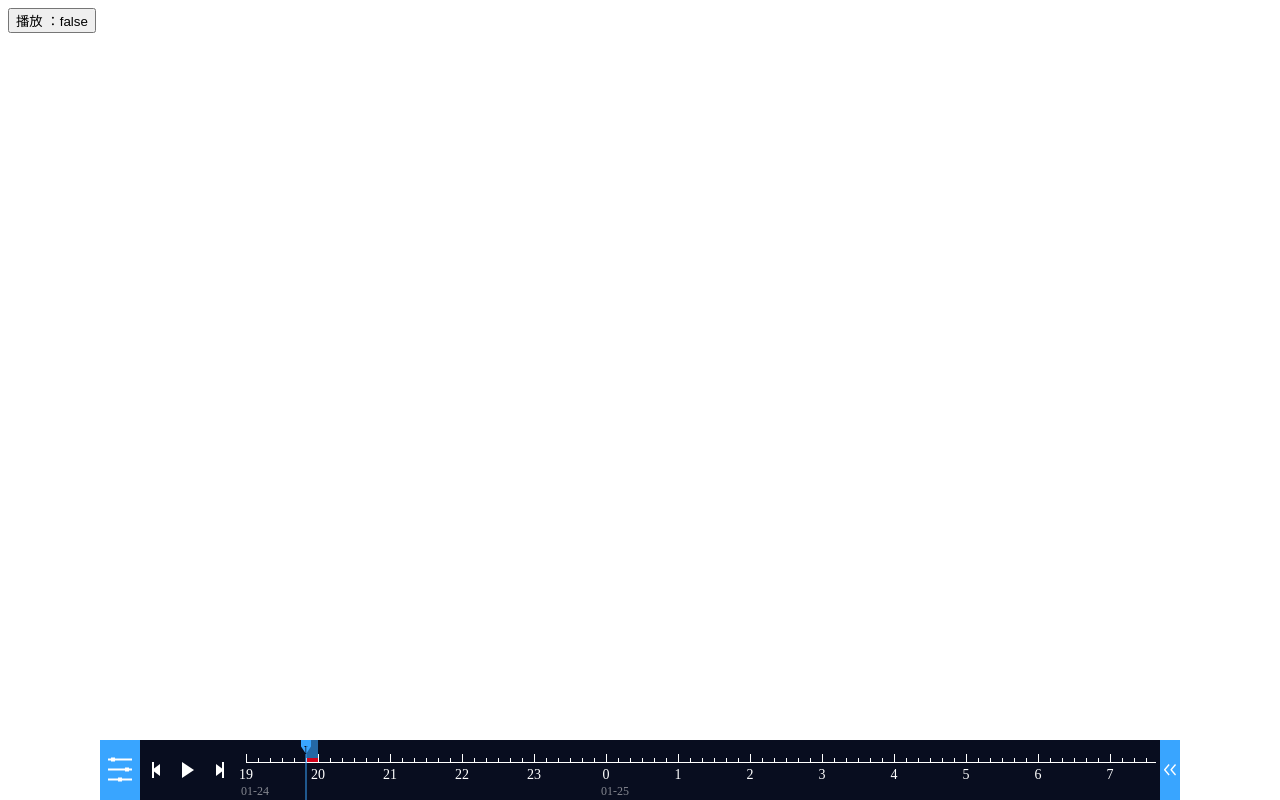
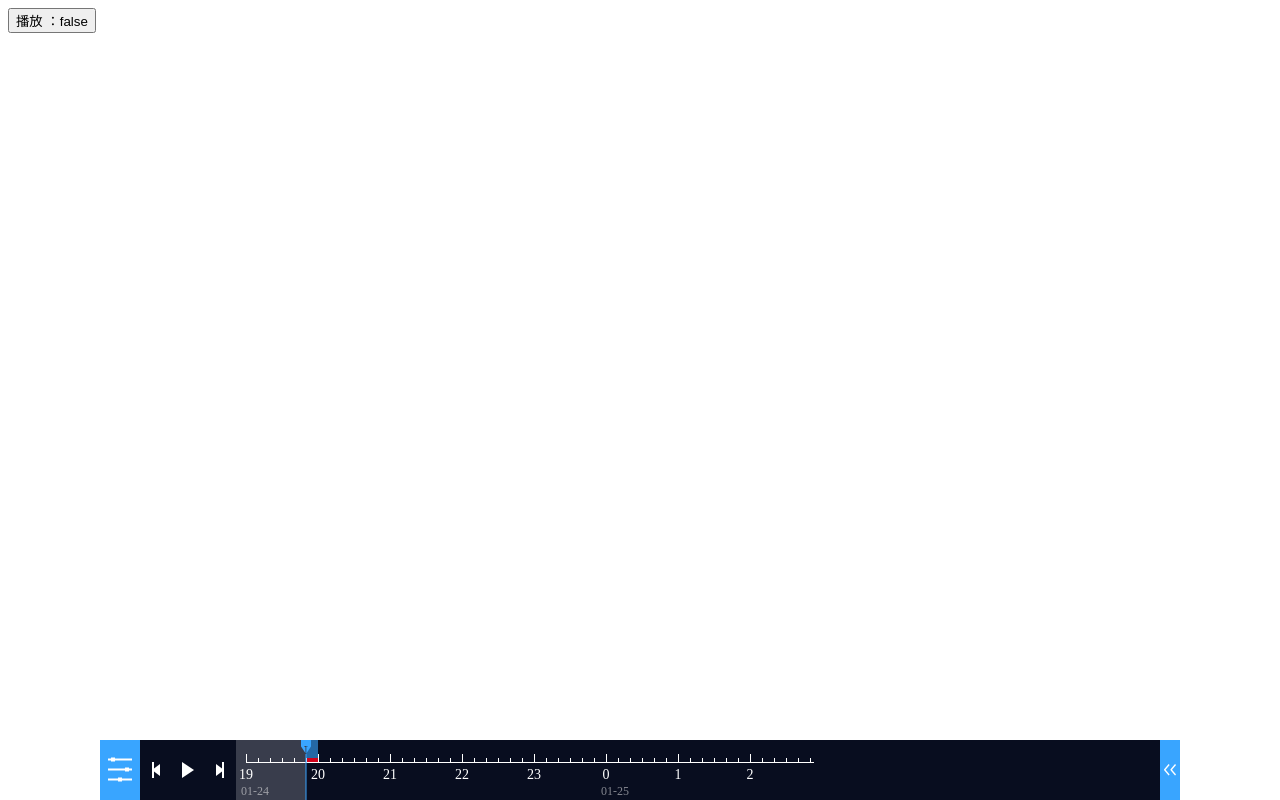
Before and after one commit to liming0711/vue-timeline, a Vue app: page / in a window 1280 px wide. Built offline with nearby package versions, Linux system fonts and the light colour scheme; the HTML template or start-up script is replaced by a standard one.

Commit message:
fix button

```diff
--- a/src/App.vue
+++ b/src/App.vue
@@ -16,7 +16,7 @@
     data () {
       return {
         now: new Date().getTime(),
-        range: [0, 18],
+        range: [0, 16],
         space: 10,
         pause: true
       };
--- a/src/components/timeline/button.vue
+++ b/src/components/timeline/button.vue
@@ -1,12 +1,12 @@
 <template>
   <div
     class="tl-button-wrapper"
+    :class="[{ 'hover': hovering, 'dragging': dragging }, buttonPlace]"
     @mouseenter="handleMouseEnter"
     @mouseleave="handleMouseLeave"
     @mousedown="onButtonDown"
     @focus="handleMouseEnter"
     @blur="handleMouseLeave"
-    :class="{ 'hover': hovering, 'dragging': dragging }"
     :style="wrapperStyle"
     ref="button">
     <tl-tooltip placement="top" ref="tooltip" :disabled="!showTooltip">
@@ -30,9 +30,9 @@
         type: Number,
         default: 0
       },
-      vertical: {
-        type: Boolean,
-        default: false
+      place: {
+        type: String,
+        default: 'first'
       }
     },
 
@@ -77,7 +77,7 @@
       },
 
       currentPosition () {
-        return `${this.$parent.itemWidth * this.value + 10}px`;
+        return this.$parent.itemWidth * this.value + 10;
       },
 
       enableFormat () {
@@ -89,7 +89,14 @@
       },
 
       wrapperStyle () {
-        return this.vertical ? { bottom: this.currentPosition } : { left: this.currentPosition };
+        if (this.place === 'first') {
+          return { width: `${this.currentPosition}px` };
+        } else {
+          return { width: `${(this.$parent.time.timeList.length - this.value) * this.$parent.itemWidth + 10}px` };
+        }
+      },
+      buttonPlace () {
+        return `tl-button-${this.place}`;
       }
     },
 
@@ -129,12 +136,8 @@
       onDragStart (event) {
         this.dragging = true;
         this.isClick = true;
-        if (this.vertical) {
-          this.startY = event.clientY;
-        } else {
-          this.startX = event.clientX;
-        }
-        this.startPosition = parseFloat(this.currentPosition);
+        this.startX = event.clientX;
+        this.startPosition = this.currentPosition;
         this.newPosition = this.startPosition;
       },
 
@@ -144,13 +147,8 @@
           this.displayTooltip();
           this.$parent.resetSize();
           let diff = 0;
-          if (this.vertical) {
-            this.currentY = event.clientY;
-            diff = (this.startY - this.currentY) / this.$parent.sliderSize * 100;
-          } else {
-            this.currentX = event.clientX;
-            diff = (this.currentX - this.startX) / this.$parent.sliderSize * 100;
-          }
+          this.currentX = event.clientX;
+          diff = (this.currentX - this.startX) / this.$parent.sliderSize * 100;
           this.newPosition = this.startPosition + diff;
           this.setPosition(this.newPosition);
         }
@@ -199,55 +197,60 @@
   };
 </script>
 <style lang="stylus" scoped>
+  @import './css/theme';
+
   // TODO 播放的时候不允许拖动，wrapper 和 button 都需要更改样式
   // .tl-runway.disabled .tl-button-wrapper.dragging,
   // .tl-runway.disabled .tl-button-wrapper.hover,
   // .tl-runway.disabled .tl-button-wrapper:hover {
 	//   cursor: not-allowed
   .tl-button-wrapper
-    position: absolute;
-    top: 0;
-    width: 10px;
-    height: 100%;
-    text-align: center;
-    transform: translateX(-50%);
-    background-color: transparent;
-    z-index: 1001;
+    position: absolute
+    top: 0
+    height: 100%
+    background-color: transparent
+    z-index: 1001
+    background-color $color-disable
+    cursor: not-allowed
     user-select: none
+    &.tl-button-first
+      left: 0
+      text-align: right
+      .tl-button
+        transform: translateX(50%)
+    &.tl-button-last
+      right: 0
+      text-align: left
+      .tl-button
+        transform: translateX(-50%)
     &:after
-      content: '';
-      display: inline-block;
-      height: 100%;
+      content: ''
+      display: inline-block
+      height: 100%
       vertical-align: middle
     &:hover,
     &.hover
-      cursor: -webkit-grab;
+      cursor: -webkit-grab
 	    cursor: grab
     &.dragging
-      cursor: -webkit-grabbing;
+      cursor: -webkit-grabbing
 	    cursor: grabbing
     .el-tooltip
-      vertical-align: middle;
+      vertical-align: middle
 	    display: inline-block
-    // transform: scale(1);
+    // transform: scale(1)
 	  // cursor: not-allowed
     // background-color: #bfcbd9
     .tl-button
-      width: 10px;
-      height: 60px;
-      transition: .2s;
+      width: 10px
+      height: 60px
+      // transition: .2s
       user-select: none
-    .tl-button.dragging,
     .tl-button.hover,
     .tl-button:hover
-      -ms-transform: scale(1);
-      transform: scale(1);
-      background-color: #1c8de0
-    .tl-button.hover,
-    .tl-button:hover
-      cursor: -webkit-grab;
+      cursor: -webkit-grab
       cursor: grab
     .tl-button.dragging
-      cursor: -webkit-grabbing;
+      cursor: -webkit-grabbing
       cursor: grabbing
 </style>
--- a/src/components/timeline/timeline.vue
+++ b/src/components/timeline/timeline.vue
@@ -21,7 +21,8 @@
           <div v-show="!collapse" class="tl-control-btn tl-last" :key="'tl-last'"><i class="tl-icon-last"></i></div>
         </transition-group>
       </div>
-      <div class="tl-datetime" ref="container">
+      <div class="tl-datetime-container" ref="container">
+        <div class="tl-datetime">
           <!-- <div
             class="tl-datetime-disable tl-datetime-disable_first"
             :style="{ width: disableFirstWidth + 'px' }">
@@ -68,10 +69,12 @@
           </transition>
           <timeline-button
             v-model="firstValue"
+            :place="'first'"
             ref="buttonFirst">
           </timeline-button>
           <timeline-button
             v-model="lastValue"
+            :place="'last'"
             ref="buttonLast">
           </timeline-button>
           <!-- <div
@@ -82,6 +85,7 @@
             class="tl-datetime-disable tl-datetime-disable_last"
             :style="{ width: disableLastWidth + 'px' }">
           </div> -->
+        </div>
       </div>
     </div>
     <div class="tl-module tl-menu"><i class="tl-icon-setting"></i></div>
@@ -160,6 +164,10 @@
         default: 'dark'
       },
       showTooltip: {
+        type: Boolean,
+        default: true
+      },
+      showCollapse: {
         type: Boolean,
         default: true
       }
@@ -318,12 +326,13 @@
           width: 32px
           text-align: center
           line-height: $height-all
+      .tl-datetime-container
+        width: 578px
+        overflow: hidden
         .tl-datetime
           position: relative
           padding: 0 10px 37px 10px
           white-space: nowrap
-        overflow: hidden
-        width: 900px
           // .tl-datetime-disable
           //   position: absolute
           //   top: 0
```
Lines whose indentation alone changed are shown as unchanged.
